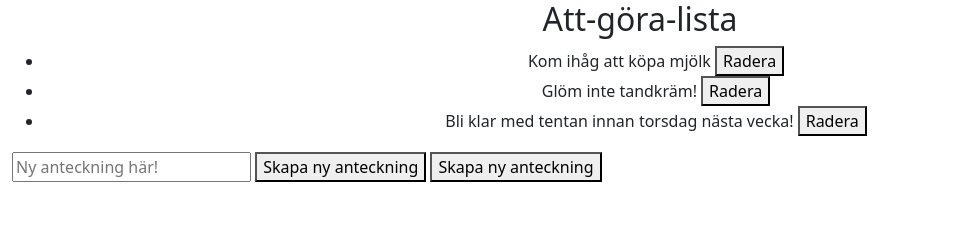
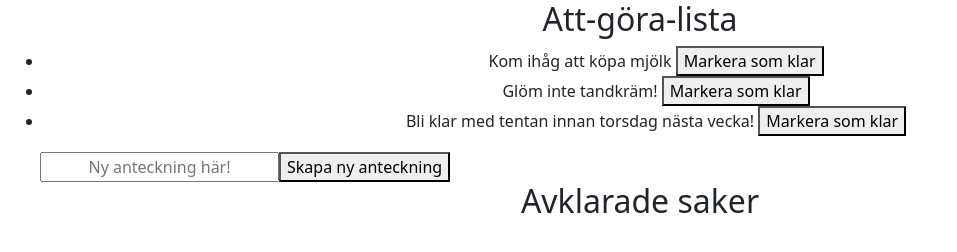
Before and after one commit to Dyras/Javascriptuppgift, a website with bundled scripts: page index.html in a window 1280 px wide. Shown: the whole page, without its empty margins (0-957 px from the left). Built offline with nearby package versions, Linux system fonts and the light colour scheme.

Commit message:
Försöker göra sidan lite mindre ful

```diff
--- a/index.html
+++ b/index.html
@@ -17,13 +17,12 @@
         <li>
         </li>
     </ul>
-
-    <input id="newNoteInput" type="text" name="newnote" placeholder="Ny anteckning här!">
-    <button type="button" onclick="addNote();">Skapa ny anteckning</button>
-    <button type="button" id="addNote2">Skapa ny anteckning</button>
-
-
 </div>
+<div class="form-switch">
+    <input class="text-center" id="newNoteInput" type="text" name="newnote" placeholder="Ny anteckning här!">
+    <button class="position-fixed" type="button" id="noteField">Skapa ny anteckning</button>
+</div>
+<h2 class="text-center">Avklarade saker</h2>
 <ul class="text-center" id="finishedListUl">
     <li>
     </li>
--- a/ts/main.ts
+++ b/ts/main.ts
@@ -11,8 +11,8 @@ var todoList:Note[] = [new Note("Kom ihåg att köpa mjölk", true), new Note("G
 
 window.onload = function() {
     presentList(todoList);
-    let addNote2 = document.getElementById("addNote2");
-    addNote2?.addEventListener("click", addNote)
+    let noteToAdd = document.getElementById("noteField");
+    noteToAdd?.addEventListener("click", addNote)
 
 }
 
@@ -23,7 +23,7 @@ function presentList (todoList:Note[]){
         if (todoList[i].enabled == true){
     let newLi:HTMLLIElement = document.createElement("li");
     let newLiButton:HTMLButtonElement = document.createElement("button");
-    newLiButton.innerHTML = "Radera";
+    newLiButton.innerHTML = "Markera som klar";
     newLi.appendChild(newLiButton);
     newLi.innerHTML = todoList[i].note + "\t";
     newLi.id = JSON.stringify(i);
```
Also changed, not shown: dist/index.html, 6 other files.
